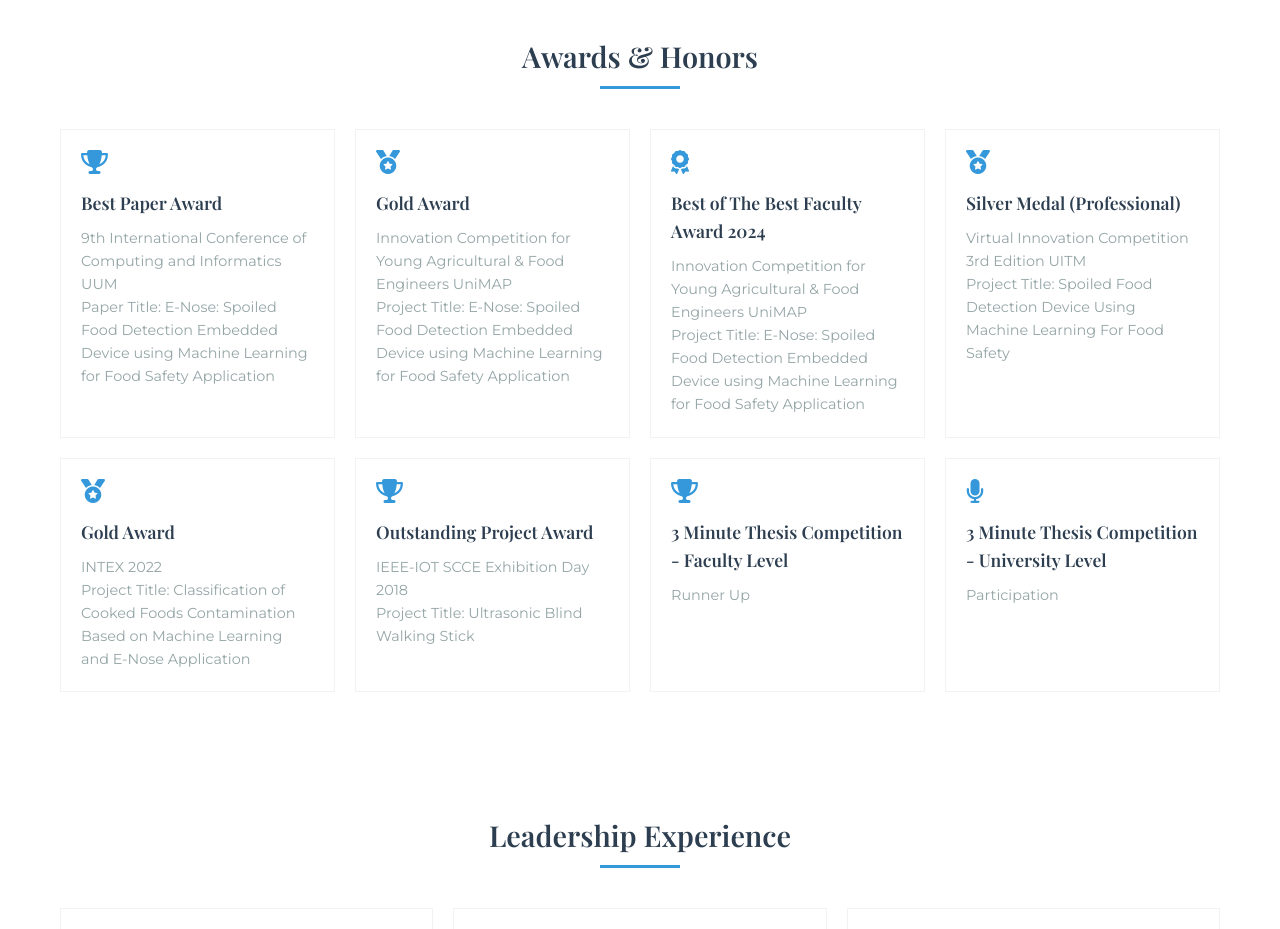
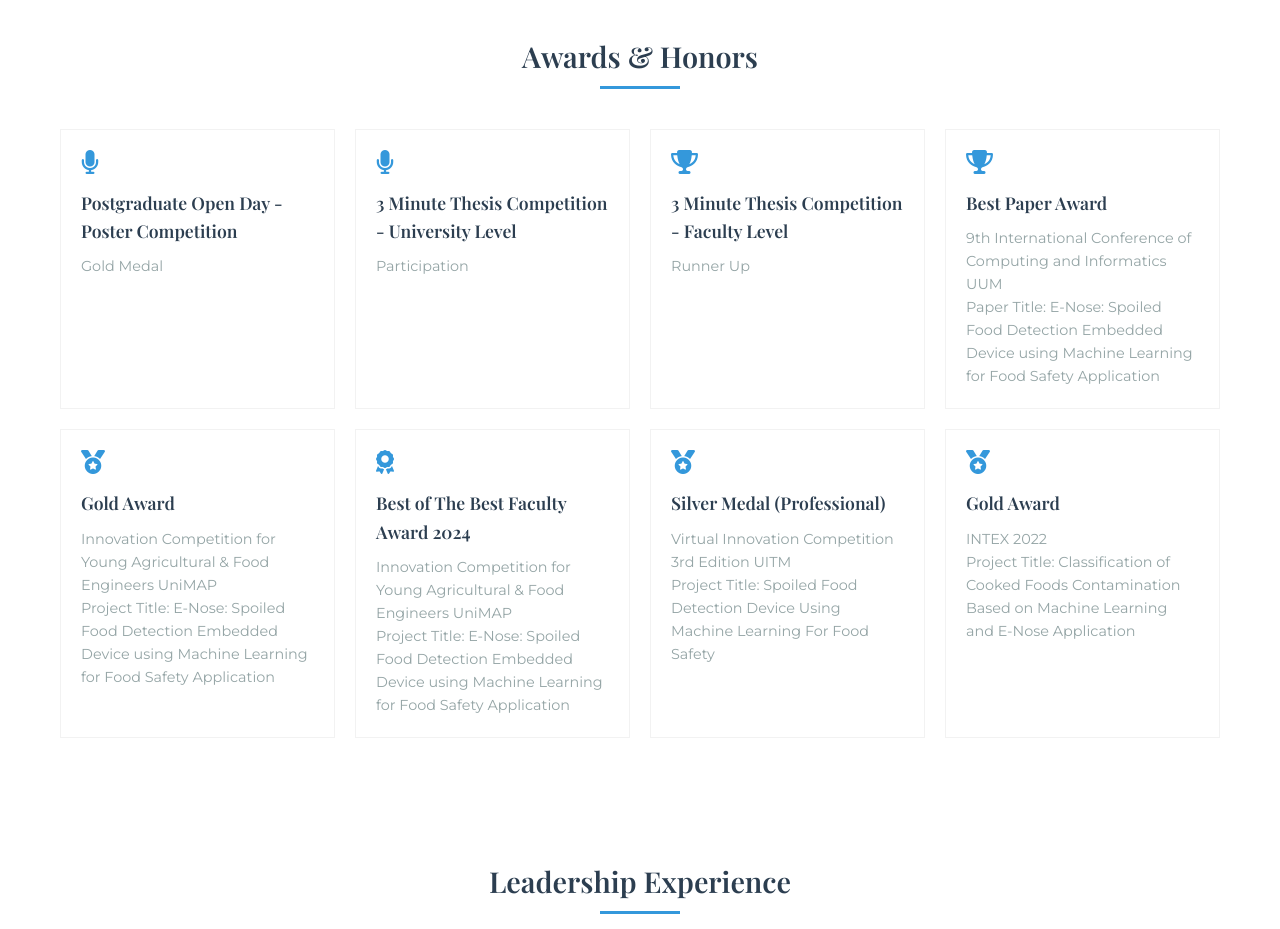
Before and after one commit to Zeltaelixir808/Biodata, a plain HTML site: page index.html in a window 1280 px wide. Shown: the part 4920-5849 px from the top of the page. Drawn offline with nearby package versions, Linux system fonts and the light colour scheme.

Commit message:
Update index.html

```diff
--- a/index.html
+++ b/index.html
@@ -754,7 +754,22 @@
                 <h2>Awards & Honors</h2>
             </div>
             <div class="awards-container">
+                 <div class="award-card">
+                    <i class="fas fa-microphone"></i>
+                    <h3>Postgraduate Open Day - Poster Competition</h3>
+                    <p>Gold Medal</p>
+                 </div>
+                 <div class="award-card">
+                    <i class="fas fa-microphone"></i>
+                    <h3>3 Minute Thesis Competition - University Level</h3>
+                    <p>Participation</p>
+                </div>
                 <div class="award-card">
+                    <i class="fas fa-trophy"></i>
+                    <h3>3 Minute Thesis Competition - Faculty Level</h3>
+                    <p>Runner Up</p>
+                </div>
+                    <div class="award-card">
                     <i class="fas fa-trophy"></i>
                     <h3>Best Paper Award</h3>
                     <p>9th International Conference of Computing and Informatics UUM</p>
@@ -784,21 +799,6 @@
                     <p>INTEX 2022</p>
                     <p>Project Title: Classification of Cooked Foods Contamination Based on Machine Learning and E-Nose Application</p>
                 </div>
-                <div class="award-card">
-                    <i class="fas fa-trophy"></i>
-                    <h3>Outstanding Project Award</h3>
-                    <p>IEEE-IOT SCCE Exhibition Day 2018</p>
-                    <p>Project Title: Ultrasonic Blind Walking Stick</p>
-                </div>
-                <div class="award-card">
-                    <i class="fas fa-trophy"></i>
-                    <h3>3 Minute Thesis Competition - Faculty Level</h3>
-                    <p>Runner Up</p>
-                </div>
-                <div class="award-card">
-                    <i class="fas fa-microphone"></i>
-                    <h3>3 Minute Thesis Competition - University Level</h3>
-                    <p>Participation</p>
                 </div>
             </div>
         </section>
```
